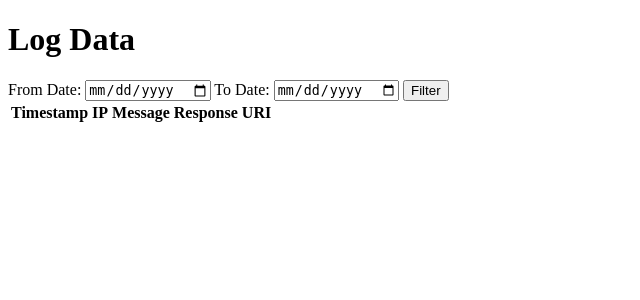
After one commit to Arpan-tech-create/NEW_THREAT_DATA_TABLE, a Flask app: template templates/index.html in a window 1280 px wide. The commit adds this page. Shown: the top 300 px of the page, without its empty margins (0-640 px from the left). Run offline with Flask 3, Linux system fonts and the light colour scheme; the template is opened without the code that fills it, so the values that code supplies are empty.

Commit message:
'bigchangeshappened'

```diff
--- a/main.py
+++ b/main.py
@@ -1,7 +1,47 @@
 from flask import Flask, render_template, request
 import sqlite3
+from datetime import datetime, timedelta
 
 app = Flask(__name__)
+
+def convert_timestamp(timestamp):
+    # Convert the timestamp to a compatible format for SQLite
+    dt = datetime.strptime(timestamp, '%d/%b/%Y:%H:%M:%S:+%f')
+    return dt.strftime('%Y-%m-%d %H:%M:%S')
+
+def get_filtered_results(from_date_obj, to_date_obj, selected_responses=None):
+    conn = sqlite3.connect('vedas.db')
+    cursor = conn.cursor()
+
+    if selected_responses:
+        if '20x' in selected_responses:
+            selected_responses.extend(['200', '203'])
+
+        if '40x' in selected_responses:
+            selected_responses.extend(['400', '403'])
+
+        cursor.execute('SELECT * FROM threat WHERE RESPONSE IN ({})'.format(','.join('?' * len(selected_responses))), selected_responses)
+    else:
+        cursor.execute("SELECT * FROM threat")
+
+    rows = cursor.fetchall()
+
+    results = []
+    for row in rows:
+        timestamp_str = row[0]
+        timestamp = convert_timestamp(timestamp_str)
+        timestamp_obj = datetime.strptime(timestamp, '%Y-%m-%d %H:%M:%S').date()
+
+        if selected_responses:
+            if from_date_obj <= timestamp_obj <= to_date_obj:
+                results.append(row)
+        else:
+            results.append(row)
+
+    cursor.close()
+    conn.close()
+
+    return results
 
 @app.route('/', methods=['GET', 'POST'])
 def index():
@@ -11,14 +51,17 @@ def index():
     if request.method == 'POST':
         selected_responses = request.form.getlist('response')
 
-        if '20x' in selected_responses:
-            selected_responses.extend(['200', '203'])
+        from_date = request.form['from_date']
+        to_date = request.form['to_date']
 
-        if '40x' in selected_responses:
-            selected_responses.extend(['400', '403'])
+        if from_date and to_date:
+            from_date_obj = datetime.strptime(from_date, '%Y-%m-%d').date()
+            to_date_obj = datetime.strptime(to_date, '%Y-%m-%d').date()
+        else:
+            from_date_obj = datetime.min.date()
+            to_date_obj = datetime.max.date()
 
-        cur.execute('SELECT * FROM threat WHERE RESPONSE IN ({})'.format(','.join('?' * len(selected_responses))), selected_responses)
-        data = cur.fetchall()
+        data = get_filtered_results(from_date_obj, to_date_obj, selected_responses)
 
     else:
         cur.execute('SELECT * FROM threat')
@@ -28,30 +71,5 @@ def index():
 
     return render_template('table.html', data=data)
 
-
-@app.route('/piechart')
-def piechart():
-    # Connect to the SQLite database
-    conn = sqlite3.connect('vedas.db')
-    cursor = conn.cursor()
-
-    # Execute the query to count occurrences of each message in the 403 responses
-    cursor.execute("SELECT MESSAGE, COUNT(*) AS Occurrences FROM threat WHERE RESPONSE = 403 GROUP BY MESSAGE")
-    results = cursor.fetchall()
-
-    # Prepare data for the pie chart
-    data = []
-    for row in results:
-        message = row[0]
-        occurrences = row[1]
-        data.append({'name': message, 'y': occurrences})
-
-    # Close the database connection
-    cursor.close()
-    conn.close()
-
-    return render_template('pie.html', data=data)
-
-
 if __name__ == '__main__':
     app.run(debug=True)
--- /dev/null
+++ b/query_log.txt
@@ -0,0 +1,4 @@
+(1) near "threat": syntax error in "select IP ffrom threat;"
+(1) near "threat": syntax error in "select IP ffrom threat;"
+(1) near ">>": syntax error in ">>logfile.txt;"
+(1) no such table: msg in "select MESSAGE,count(*) from  msg group by MESSAGE;"
--- /dev/null
+++ b/templates/index.html
@@ -0,0 +1,37 @@
+<!DOCTYPE html>
+<html>
+<head>
+    <title>Log Data</title>
+</head>
+<body>
+    <h1>Log Data</h1>
+    <form action="/" method="GET">
+        From Date: <input type="date" name="from_date">
+        To Date: <input type="date" name="to_date">
+        <input type="submit" value="Filter">
+    </form>
+
+    <table>
+        <thead>
+            <tr>
+                <th>Timestamp</th>
+                <th>IP</th>
+                <th>Message</th>
+                <th>Response</th>
+                <th>URI</th>
+            </tr>
+        </thead>
+        <tbody>
+            {% for log in logs %}
+            <tr>
+                <td>{{ log[0] }}</td>
+                <td>{{ log[1] }}</td>
+                <td>{{ log[2] }}</td>
+                <td>{{ log[3] }}</td>
+                <td>{{ log[4] }}</td>
+            </tr>
+            {% endfor %}
+        </tbody>
+    </table>
+</body>
+</html>
```
Also changed, not shown: fetchdate.py (added, +27 -0 lines), main-vedas.py (added, +33 -0 lines), templates/pie.html (+22 -11 lines), templates/table.html (+6 -1 lines), prac.db (added), vedas.db, 1 other file.
